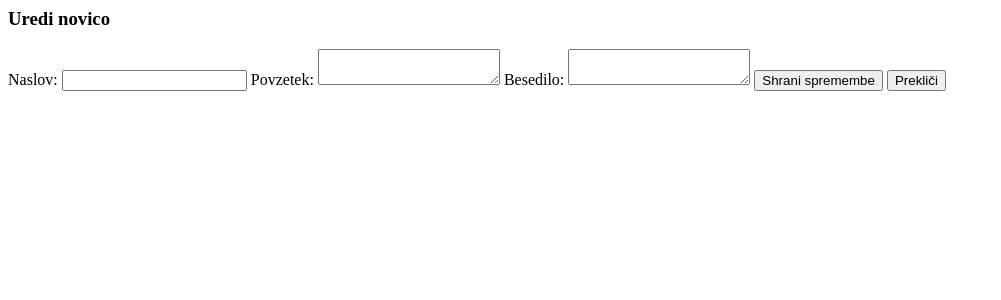
After one commit to TimotejZavski/SA-spletnaloga, a PHP site: page /views/articles/edit.php in a window 1280 px wide. The commit adds this page. Shown: the top 300 px of the page, without its empty margins (0-1001 px from the left). Run offline with PHP 8.4, Linux system fonts and the light colour scheme.

Commit message:
Pripravljen UI

```diff
--- /dev/null
+++ b/views/articles/edit.php
@@ -0,0 +1,18 @@
+<div class="container">
+    <h3>Uredi novico</h3>
+    <form method="POST" action="/articles/update">
+        <input type="hidden" name="id" value="">
+
+        <label for="title">Naslov:</label>
+        <input type="text" id="title" name="title" value="">
+
+        <label for="abstract">Povzetek:</label>
+        <textarea id="abstract" name="abstract"></textarea>
+
+        <label for="text">Besedilo:</label>
+        <textarea id="text" name="text"></textarea>
+
+        <button type="submit">Shrani spremembe</button>
+        <a href="/articles/list"><button type="button">Prekliči</button></a>
+    </form>
+</div>
--- a/views/articles/list.php
+++ b/views/articles/list.php
@@ -8,6 +8,7 @@
             <p><?php echo $article->abstract;?></p>
             <p>Objavil: <?php echo $article->user->username; ?>, <?php echo date_format(date_create($article->date), 'd. m. Y \ob H:i:s'); ?></p>
             <a href="/articles/show?id=<?php echo $article->id;?>"><button>Preberi več</button></a>
+            <a href="/articles/edit"><button>Uredi</button></a>
         </div>
         <?php
     }
```
